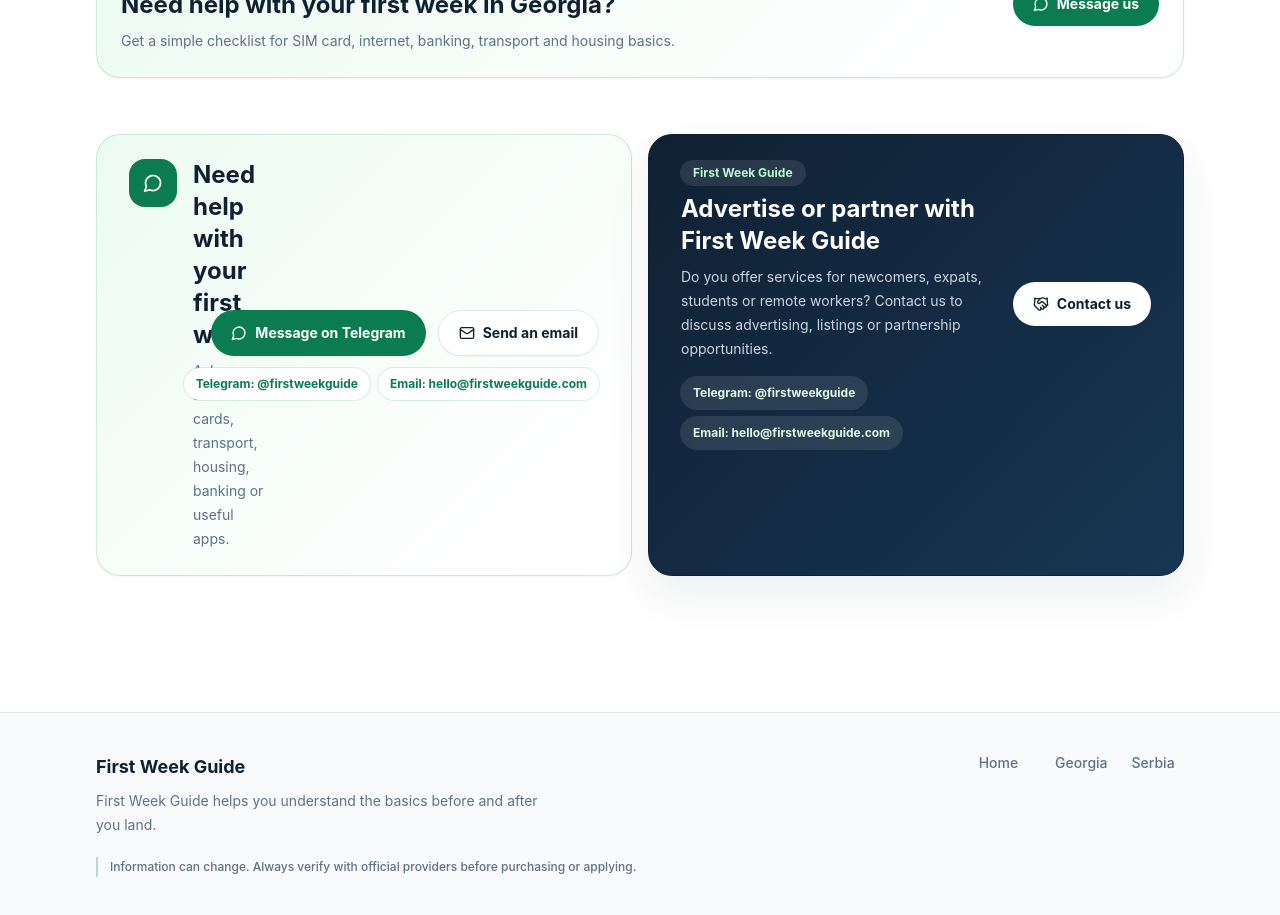
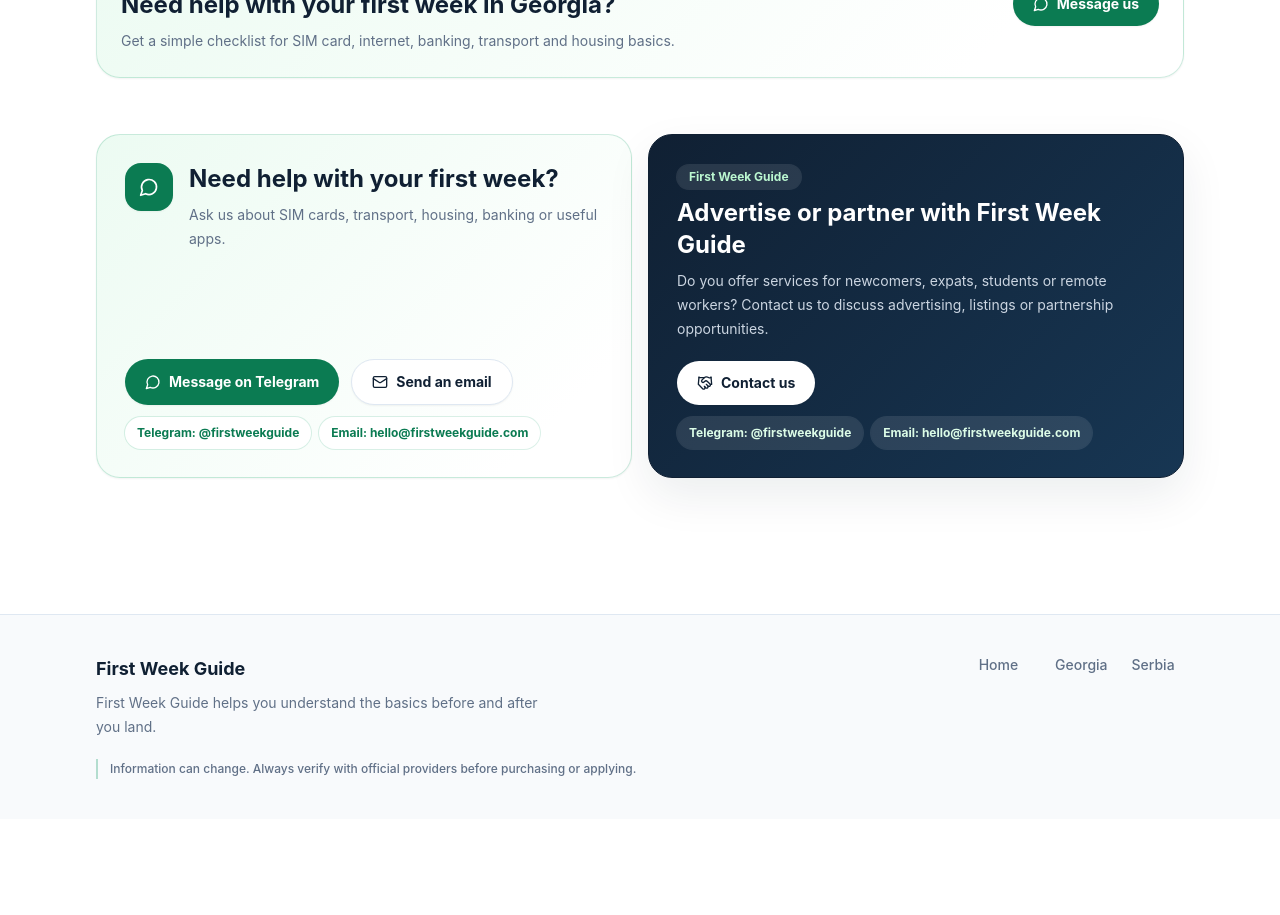
Before and after one commit to cenkerdem763-alt/BeforeYouLand, a React (Vite) app: page /en in a window 1280 px wide. Shown: the part 1940-2855 px from the top of the page. After the commit the page ends 2759 px from the top, so only its background shows below. Built offline with nearby package versions, Linux system fonts and the light colour scheme.

Commit message:
Align footer calls to action side by side

```diff
--- a/src/components/Footer.tsx
+++ b/src/components/Footer.tsx
@@ -38,7 +38,7 @@
     <footer className="mt-20 border-t border-line bg-slate-50">
       <div className="container-shell py-10">
         {isCountryPage ? (
-          <div className="mb-10 space-y-4">
+          <div className="mb-10 grid items-stretch gap-4 lg:grid-cols-2">
             <SupportCTA language={language} />
             <PartnerCTA language={language} />
           </div>
--- a/src/components/PartnerCTA.tsx
+++ b/src/components/PartnerCTA.tsx
@@ -11,15 +11,24 @@
   const contactLabels = ui[language].contact;
 
   return (
-    <section className="rounded-[1.5rem] border border-ink bg-[linear-gradient(135deg,#102033_0%,#173653_100%)] p-5 text-white shadow-soft sm:p-6 lg:px-8">
-      <div className="flex flex-col gap-5 sm:flex-row sm:items-center sm:justify-between">
-        <div className="max-w-3xl">
+    <section className="flex h-full flex-col rounded-[1.5rem] border border-ink bg-[linear-gradient(135deg,#102033_0%,#173653_100%)] p-5 text-white shadow-soft sm:p-6 lg:p-7">
+      <div className="flex h-full flex-col">
+        <div>
           <p className="mb-2 inline-flex rounded-full bg-white/10 px-3 py-1 text-xs font-bold text-green-200 ring-1 ring-white/10">
             First Week Guide
           </p>
-          <h2 className="text-xl font-bold sm:text-2xl">{copy.title}</h2>
+          <h2 className="text-xl font-bold leading-tight sm:text-2xl">{copy.title}</h2>
           <p className="mt-2 text-sm leading-6 text-slate-300">{copy.text}</p>
-          <div className="mt-4 flex flex-wrap gap-2 text-xs font-bold text-green-100">
+        </div>
+        <div className="mt-auto pt-5">
+          <a
+            href={siteConfig.contact.advertisingHref}
+            className="focus-ring inline-flex shrink-0 items-center justify-center gap-2 rounded-full bg-white px-5 py-3 text-sm font-bold text-ink shadow-sm transition hover:bg-blue-50"
+          >
+            <Handshake className="h-4 w-4" aria-hidden="true" />
+            {copy.button}
+          </a>
+          <div className="mt-3 flex flex-wrap gap-2 text-xs font-bold text-green-100">
             <a
               href={siteConfig.contact.telegramUrl}
               target="_blank"
@@ -36,13 +45,6 @@
             </a>
           </div>
         </div>
-        <a
-          href={siteConfig.contact.advertisingHref}
-          className="focus-ring inline-flex shrink-0 items-center justify-center gap-2 rounded-full bg-white px-5 py-3 text-sm font-bold text-ink shadow-sm transition hover:bg-blue-50"
-        >
-          <Handshake className="h-4 w-4" aria-hidden="true" />
-          {copy.button}
-        </a>
       </div>
     </section>
   );
--- a/src/components/SupportCTA.tsx
+++ b/src/components/SupportCTA.tsx
@@ -11,19 +11,19 @@
   const contactLabels = ui[language].contact;
 
   return (
-    <section className="rounded-[1.5rem] border border-green-600/20 bg-[linear-gradient(135deg,#ecfbf2_0%,#ffffff_85%)] p-5 shadow-sm sm:p-6 lg:px-8">
-      <div className="grid gap-5 lg:grid-cols-[minmax(0,1fr)_auto] lg:items-center">
+    <section className="flex h-full flex-col rounded-[1.5rem] border border-green-600/20 bg-[linear-gradient(135deg,#ecfbf2_0%,#ffffff_85%)] p-5 shadow-sm sm:p-6 lg:p-7">
+      <div className="flex h-full flex-col">
         <div className="flex items-start gap-4">
           <span className="flex h-12 w-12 shrink-0 items-center justify-center rounded-2xl bg-green-700 text-white shadow-sm">
             <MessageCircle className="h-5 w-5" aria-hidden="true" />
           </span>
           <div>
             <h2 className="text-xl font-bold sm:text-2xl">{copy.title}</h2>
-            <p className="mt-2 max-w-2xl text-sm leading-6 text-muted">{copy.text}</p>
+            <p className="mt-2 text-sm leading-6 text-muted">{copy.text}</p>
           </div>
         </div>
-        <div>
-          <div className="grid gap-3 sm:flex sm:flex-wrap lg:justify-end">
+        <div className="mt-auto pt-5">
+          <div className="grid gap-3 sm:flex sm:flex-wrap">
             <a
               href={siteConfig.contact.telegramUrl}
               target="_blank"
@@ -41,7 +41,7 @@
               {copy.secondaryButton}
             </a>
           </div>
-          <div className="mt-3 flex flex-wrap gap-2 text-xs font-bold text-green-700 lg:justify-end">
+          <div className="mt-3 flex flex-wrap gap-2 text-xs font-bold text-green-700">
             <a
               href={siteConfig.contact.telegramUrl}
               target="_blank"
```
